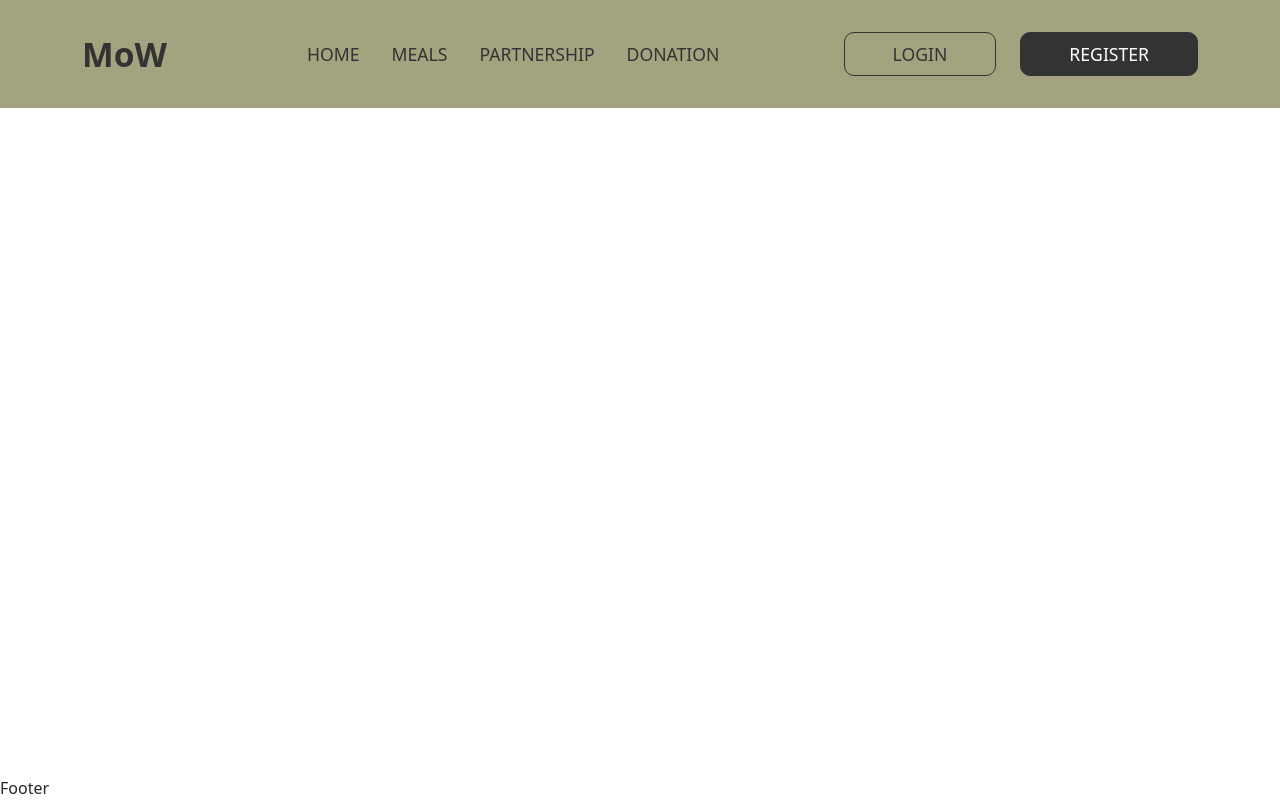
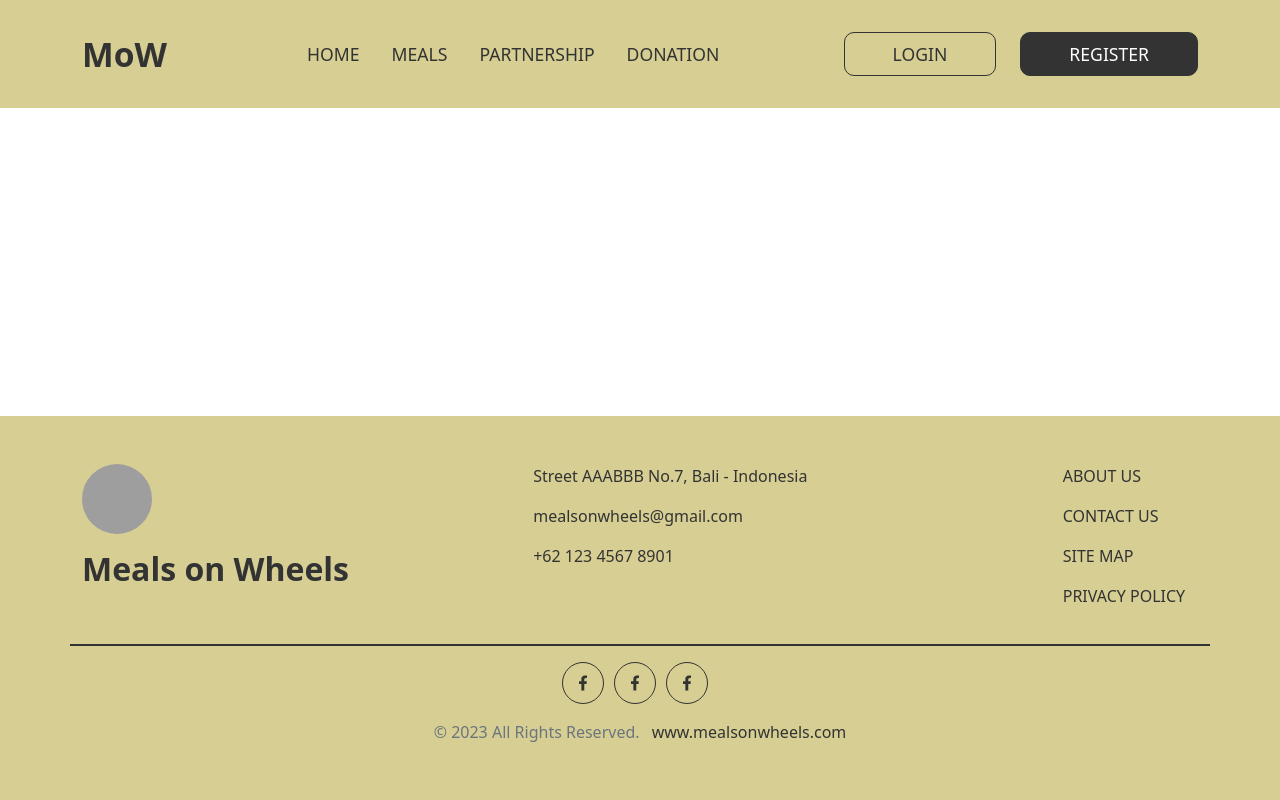
Before and after one commit to yoghantara08/meals-on-wheels, a React (Create React App) app: page / in a window 1280 px wide. Built offline with nearby package versions, Linux system fonts and the light colour scheme; grey boxes are pictures that could not be loaded.

Commit message:
commit footer

```diff
--- /dev/null
+++ b/src/assets/img/index.js
@@ -0,0 +1,5 @@
+import Banner from "./banner.jpg";
+import Food1 from "./food-1.jpg";
+import Facebook from "./facebook.svg";
+
+export { Banner, Food1, Facebook };
--- /dev/null
+++ b/src/assets/scss/_Footer.scss
@@ -0,0 +1,74 @@
+.img-food-item {
+  height: 70px;
+  width: 70px;
+  border-radius: 50%;
+
+  .img-food {
+    height: 100%;
+    width: 100%;
+    object-fit: cover;
+    object-fit: 50 50;
+    border-radius: 50%;
+  }
+}
+
+@media (min-width: 1199.98px) {
+  .site-item {
+    width: 38%;
+  }
+
+  .contact-footer {
+    width: 80%;
+  }
+}
+@media (max-width: 767.98px) {
+  .parent-img,
+  .contact-footer,
+  .site-item {
+    width: 100% !important;
+  }
+}
+
+@media (max-width: 991.98px) {
+  .parent-img,
+  .contact-footer,
+  .site-item {
+    width: 53%;
+  }
+}
+
+.footer-bottom {
+  border-top: 2px solid $c-dark;
+}
+
+.social-icon {
+  display: inline-block;
+  a {
+    width: 42px;
+    height: 42px;
+    display: inline-flex;
+    border-radius: 50%;
+    margin-right: 10px;
+    align-items: center;
+    justify-content: center;
+    line-height: 1;
+    border: 1px solid $c-dark;
+    transition: all 0.25s ease-in-out;
+
+    img {
+      width: 40%;
+      z-index: 1;
+      transition: 0.3s ease-in-out;
+    }
+  }
+
+  a::before {
+    content: "";
+    width: 42px;
+    height: 42px;
+    position: absolute;
+    border-radius: 50%;
+    transform: scale(0);
+    transition: 0.3s ease-in-out;
+  }
+}
--- a/src/assets/scss/_Navigation.scss
+++ b/src/assets/scss/_Navigation.scss
@@ -28,4 +28,17 @@
   .btn {
     border-radius: 10px;
   }
+
+  .btn-hover {
+    transition: 0.3s ease;
+  }
+
+  .btn-hover:checked,
+  .btn-hover:hover,
+  .btn-hover:active,
+  .btn-hover.active {
+    background-color: $c-dark;
+    border: 1px solid $c-dark;
+    color: $c-white !important;
+  }
 }
--- a/src/assets/scss/index.scss
+++ b/src/assets/scss/index.scss
@@ -3,3 +3,4 @@
 
 // import style component
 @import "Navigation";
+@import "Footer";
--- a/src/components/footer/Footer.jsx
+++ b/src/components/footer/Footer.jsx
@@ -1,7 +1,101 @@
 import React from "react";
+import { Row, Col, Image } from "react-bootstrap";
+import { Link } from "react-router-dom";
+
+import { Food1, Facebook } from "../../assets/img";
+import "../../assets/scss/index.scss";
 
 const Footer = () => {
-  return <div>Footer</div>;
+  return (
+    <div className="container pt-4">
+      <Row className="d-flex justify-content-center align-items-stretch py-4">
+        <Col sm={12} lg={4} className="parent-img mb-4">
+          <div className="footer-item">
+            <div className="img-food-item">
+              <Image
+                src={Food1}
+                className="img-food img-fluid"
+                alt="food image in footer"
+              />
+            </div>
+            <h2 className="text-mow text-darken mt-3 fw-bold">
+              Meals on Wheels
+            </h2>
+          </div>
+        </Col>
+        <Col
+          sm={12}
+          lg={4}
+          className="d-md-flex justify-content-md-center justify-content-lg-end mb-4 "
+        >
+          <div className="contact-footer">
+            <p className="contact-item mb-3 text-darken">
+              Street AAABBB No.7, Bali - Indonesia
+            </p>
+            <p className="contact-item mb-3 text-darken">
+              mealsonwheels@gmail.com
+            </p>
+            <p className="contact-item mb-3 text-darken">+62 123 4567 8901</p>
+          </div>
+        </Col>
+        <Col
+          sm={12}
+          lg={4}
+          className="site-link d-md-flex justify-content-md-center justify-content-lg-end"
+        >
+          <div className="d-flex flex-column site-item">
+            <Link
+              to="####"
+              className="link mb-3 text-darken text-decoration-none"
+            >
+              ABOUT US
+            </Link>
+
+            <Link
+              to="####"
+              className="link mb-3 text-darken text-decoration-none"
+            >
+              CONTACT US
+            </Link>
+
+            <Link
+              to="####"
+              className="link mb-3 text-darken text-decoration-none"
+            >
+              SITE MAP
+            </Link>
+
+            <Link to="####" className="link text-darken text-decoration-none">
+              PRIVACY POLICY
+            </Link>
+          </div>
+        </Col>
+        <Col className="py-3 footer-bottom mt-4">
+          <div className="bottom-item d-flex align-items-md-center flex-column">
+            <div className="social-icon mb-3">
+              <a href="##" target="_blank" rel="noreferrer">
+                <img src={Facebook} alt="Icon" />
+              </a>
+              <a href="##" target="_blank" rel="noreferrer">
+                <img src={Facebook} alt="Icon" />
+              </a>
+              <a href="##" target="_blank" rel="noreferrer">
+                <img src={Facebook} alt="Icon" />
+              </a>
+            </div>
+            <div className="copyright text-muted">
+              <p>
+                © 2023 All Rights Reserved.{" "}
+                <Link to="/home" className="text-decoration-none text-darken">
+                  &ensp;www.mealsonwheels.com
+                </Link>
+              </p>
+            </div>
+          </div>
+        </Col>
+      </Row>
+    </div>
+  );
 };
 
 export default Footer;
--- a/src/components/layout/MainLayout.jsx
+++ b/src/components/layout/MainLayout.jsx
@@ -9,8 +9,8 @@ const MainLayout = ({ children }) => {
       <header>
         <Navigation />
       </header>
-      <main className="container">{children}</main>
-      <footer>
+      <main>{children}</main>
+      <footer className="bg-shade-yellow container-fluid">
         <Footer />
       </footer>
     </div>
--- a/src/components/navbar/Navigation.jsx
+++ b/src/components/navbar/Navigation.jsx
@@ -6,7 +6,7 @@ import "../../assets/scss/index.scss";
 const Navigation = () => {
   return (
     <>
-      <nav className="navbar bg-shade-green navbar-expand-lg navbar-light py-4 fixed-top">
+      <nav className="navbar bg-shade-yellow navbar-expand-lg navbar-light py-4 fixed-top">
         <div className="container">
           <NavLink to="/" className="navbar-brand fw-bold">
             MoW
@@ -82,7 +82,7 @@ const Navigation = () => {
                 <NavLink
                   to="/login"
                   activeclassname="active"
-                  className="nav-link btn btn-outline-darken text-darken py-2 px-5 me-lg-4 my-2 my-lg-0"
+                  className="nav-link btn btn-outline-darken btn-hover text-darken py-2 px-5 me-lg-4 my-2 my-lg-0"
                   aria-current="page"
                 >
                   Login
```
Also changed, not shown: src/assets/img/facebook.svg (added), 1 other file (tests, documents, lock files or other folders).
